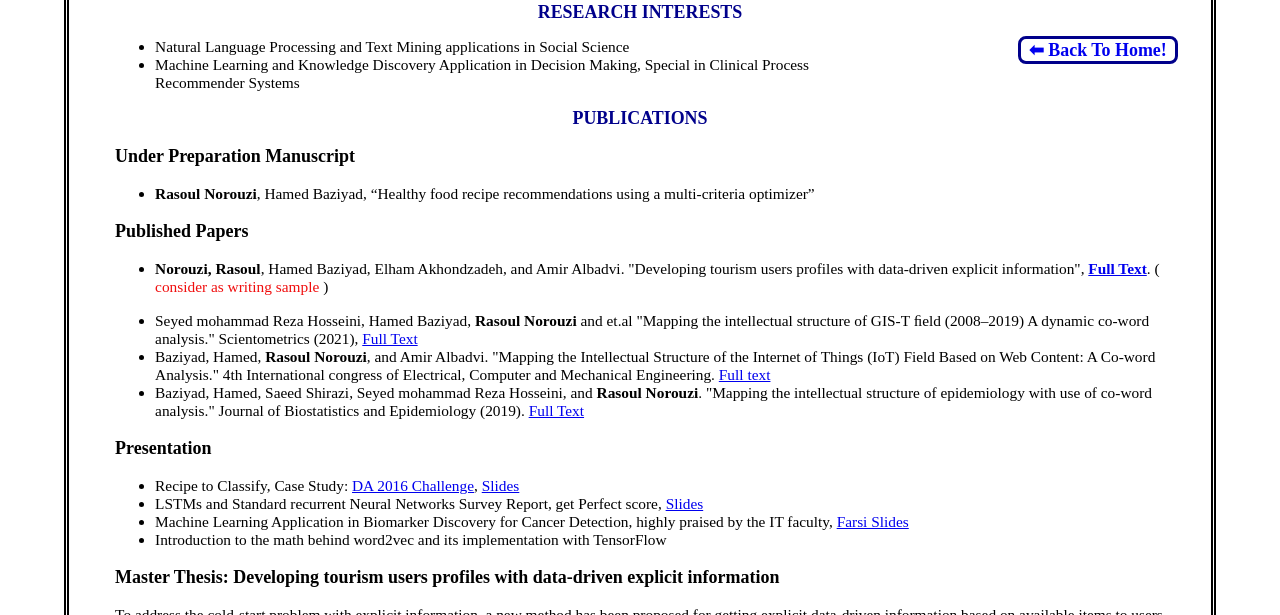
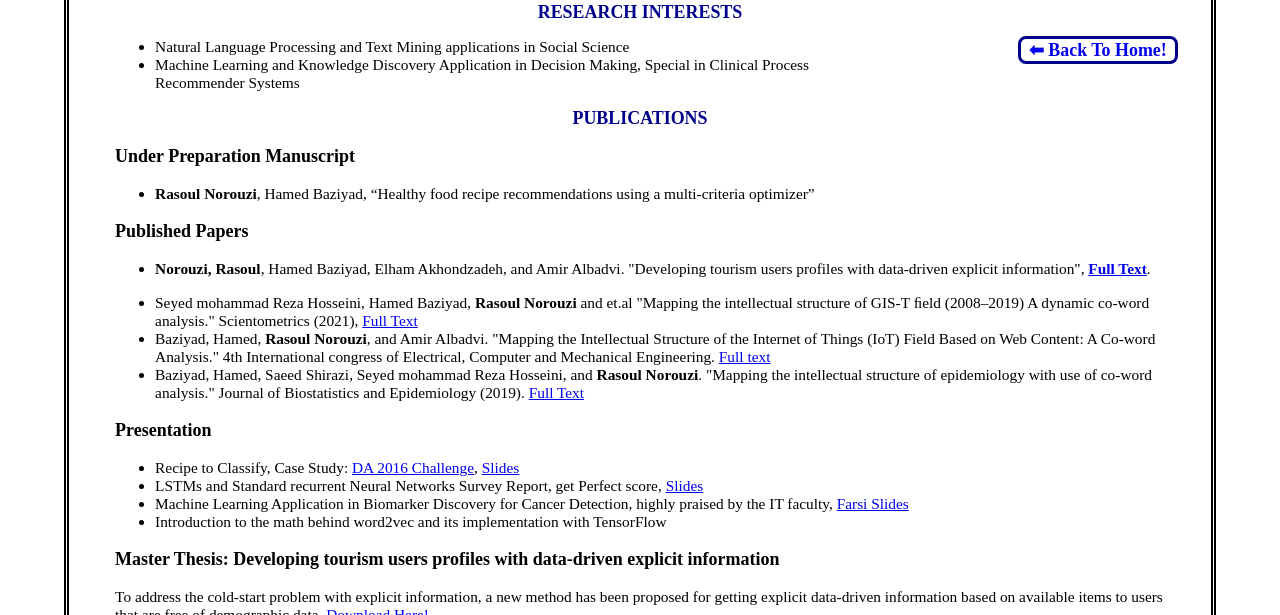
Before and after one commit to rasoulnorouzi/rasoulnorouzi.github.io, a Jekyll site: the page cv.html, which Jekyll copies as it is, in a window 1280 px wide and 900 px high, scrolled down 913 px, cut to the strip 0-615 px from the top of the window. Built offline with Jekyll 4.4.1, drawn with Linux system fonts in a browser that asks for light colours.

Commit message:
Update cv.html

```diff
--- a/cv.html
+++ b/cv.html
@@ -103,7 +103,7 @@
         </ul>
     <h3> Published Papers </h3>
     <ul>
-        <li><p> <b>Norouzi, Rasoul</b>, Hamed Baziyad, Elham Akhondzadeh, and Amir Albadvi. "Developing tourism users profiles with data-driven explicit information", <a href="https://www.hindawi.com/journals/mpe/2022/6536908/"><b>Full Text</b></a>. (<span style="color:rgb(240, 14, 14);"> consider as writing sample </span>)</p></li>
+        <li><p> <b>Norouzi, Rasoul</b>, Hamed Baziyad, Elham Akhondzadeh, and Amir Albadvi. "Developing tourism users profiles with data-driven explicit information", <a href="https://www.hindawi.com/journals/mpe/2022/6536908/"><b>Full Text</b></a>.</p></li>
         <li>Seyed mohammad Reza Hosseini, Hamed Baziyad, <b>Rasoul Norouzi</b> and et.al "Mapping the 	intellectual structure of GIS-T ﬁeld (2008–2019) A dynamic co-word analysis." Scientometrics (2021), <a href="https://link.springer.com/article/10.1007%2Fs11192-020-03840-8">Full Text </a></li>
         <li>Baziyad, Hamed, <b>Rasoul Norouzi</b>, and Amir Albadvi. "Mapping the Intellectual Structure of the Internet of Things (IoT) Field Based on Web Content: A Co-word Analysis." 4th International congress of Electrical, Computer and Mechanical Engineering. <a href="https://www.researchgate.net/publication/343787997_Mapping_the_intellectual_structure_of_the_Internet_of_Things_IoT_field_based_on_web_content_a_co-word_analysis">Full text</a> </li>
         <li>Baziyad, Hamed, Saeed Shirazi, Seyed mohammad Reza Hosseini, and <b>Rasoul Norouzi</b>. "Mapping the intellectual structure of epidemiology with use of co-word analysis." Journal of Biostatistics and Epidemiology (2019). <a href="https://publish.kne-publishing.com/index.php/jbe/article/view/3618">Full Text</a></li>
```
